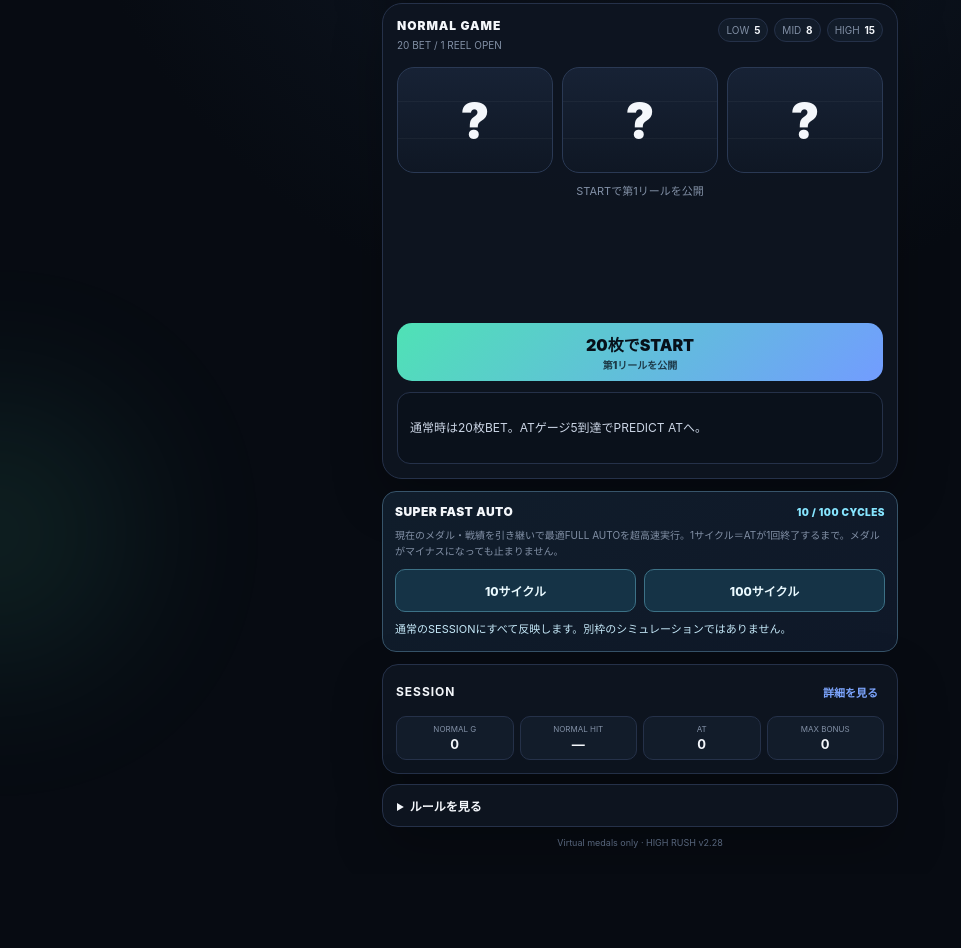
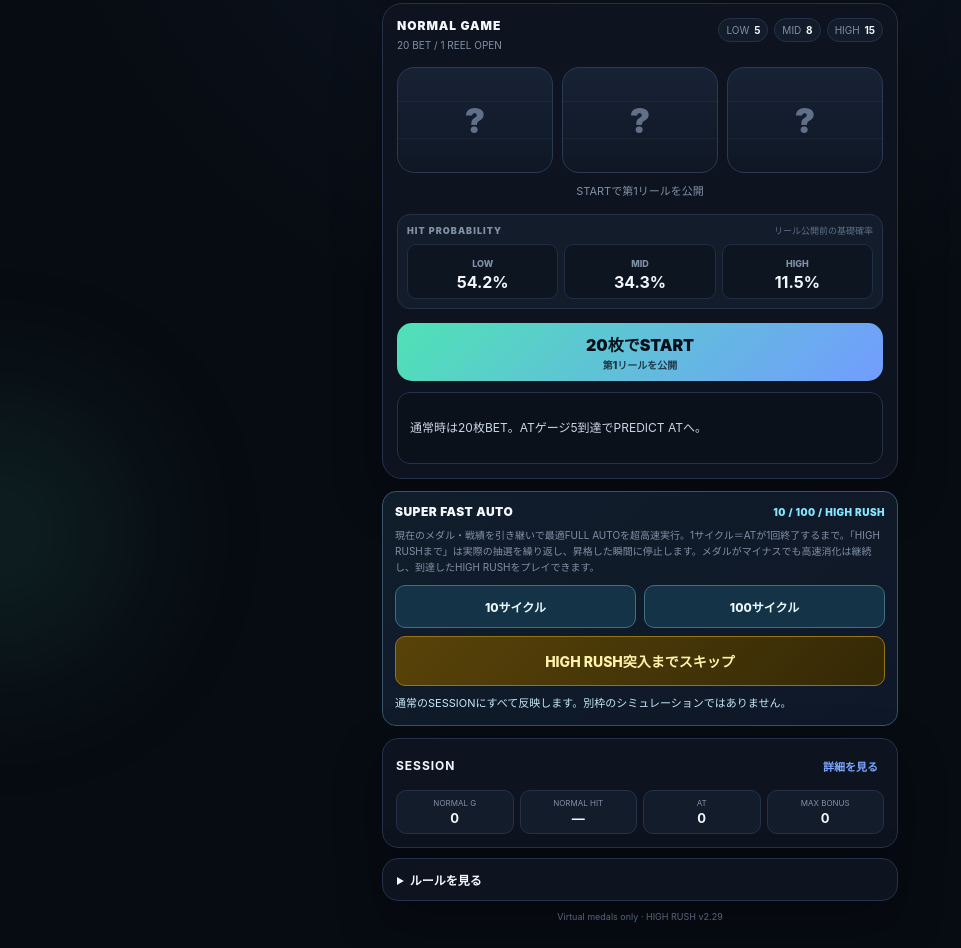
Before and after one commit to rua2005-cloud/double-up-lottery, a plain HTML site: page predict-rush-high/index.html in a window 1280 px wide. Shown: the part 262-1210 px from the top of the page, without its empty margins (0-961 px from the left). Before the commit the page ends 1136 px from the top, so only its background shows below. Drawn offline with Linux system fonts and the light colour scheme.

Commit message:
Expose skip-until-HIGH-RUSH button in turbo controls

```diff
--- a/predict-rush-high/index.html
+++ b/predict-rush-high/index.html
@@ -62,6 +62,7 @@
     .turbo-buttons{display:grid;grid-template-columns:1fr 1fr;gap:8px}
     .turbo-buttons button{border:1px solid #3c7186;border-radius:10px;background:#153346;color:#eafaff;font:inherit;font-size:12px;font-weight:800;padding:12px 5px;cursor:pointer}
     .turbo-buttons button:disabled{opacity:.45;cursor:default}
+    .turbo-buttons .turbo-to-high{grid-column:1 / -1;border-color:#947419;background:linear-gradient(135deg,#594309,#342906);color:#fff2aa;font-size:14px;padding:14px 8px}
     .turbo-buttons button:focus-visible,.turbo-stop:focus-visible{outline:2px solid #8ff7ff;outline-offset:2px}
     .turbo-stop{display:block;width:100%;margin-top:8px;padding:10px;border:1px solid #92525a;border-radius:9px;background:#311c27;color:#ffc3cc;font-size:12px;font-weight:800;cursor:pointer}
     .turbo-stop.is-hidden{display:none!important}
@@ -126,11 +127,12 @@
     </section>
 
     <section class="turbo-panel" aria-label="超高速オート">
-      <div class="turbo-heading"><span>SUPER FAST AUTO</span><span class="turbo-label">10 / 100 CYCLES</span></div>
-      <p class="turbo-help">現在のメダル・戦績を引き継いで最適FULL AUTOを超高速実行。1サイクル＝ATが1回終了するまで。メダルがマイナスになっても止まりません。</p>
+      <div class="turbo-heading"><span>SUPER FAST AUTO</span><span class="turbo-label">10 / 100 / HIGH RUSH</span></div>
+      <p class="turbo-help">現在のメダル・戦績を引き継いで最適FULL AUTOを超高速実行。1サイクル＝ATが1回終了するまで。「HIGH RUSHまで」は実際の抽選を繰り返し、昇格した瞬間に停止します。メダルがマイナスでも高速消化は継続し、到達したHIGH RUSHをプレイできます。</p>
       <div class="turbo-buttons">
         <button id="turbo10" type="button">10サイクル</button>
         <button id="turbo100" type="button">100サイクル</button>
+        <button id="turboUntilHighRush" class="turbo-to-high" type="button">HIGH RUSH突入までスキップ</button>
       </div>
       <button id="turboStop" class="turbo-stop is-hidden" type="button">途中停止</button>
       <div id="turboStatus" class="turbo-status" role="status">通常のSESSIONにすべて反映します。別枠のシミュレーションではありません。</div>
@@ -180,9 +182,9 @@
       <p><strong>⑨ SUPER RATE UP CHANCE</strong><br>85% MODE中の継続確定後に25%で発生。2リールを見てLOW / MID / HIGHを予想し、成功で95% MODEへ。失敗してもHRは終了せず、85% MODEのまま次BONUSへ進みます。</p>
       <p><strong>⑩ 95% MODE</strong><br>成功後はHR終了まで継続期待度95%。REVIVAL込みで95%を維持するため確定継続率は約80.5%。確定継続を引かなかった場合だけ通常のBATTLE JUDGEを行います。10G区切りと配当倍率はそのままです。</p>
       <p><strong>⑪ 最適AUTO</strong><br>設定からONにすると最適打ちで自動進行します。AUTOタイプは2種類。SPECIAL MANUALでは通常時とPREDICT AT / HIGH RUSH BONUSを自動進行し、RUNE DRIVE、BATTLE JUDGE、CONTINUE RATE CHANCE、SUPER RATE UP CHANCE、HIGH RUSH ENDからのREVIVAL抽選だけ手動。FULL AUTOではこれらの特殊区間も含め、すべて最適選択で自動進行します。</p>
-      <p><strong>⑫ SUPER FAST AUTO</strong><br>10・100サイクルを高速消化します。現在のゲーム状態と戦績をそのまま引き継ぎ、AT終了を1サイクルとしてカウントします。メダル不足でも続行でき、途中停止可能。終了後はすべての収支と統計がSESSIONに反映されています。通常AUTOと違い、ゲーム進行中の表示は一定間隔で更新します。</p>
+      <p><strong>⑫ SUPER FAST AUTO</strong><br>10・100サイクル消化に加え、「HIGH RUSH突入までスキップ」を選べます。現在のゲーム状態と戦績を引き継ぎ、実際の抽選確率で最適FULL AUTOを高速実行して昇格直後に停止します。メダル不足でも高速消化可能で、途中停止もできます。収支・戦績はすべてSESSIONに反映されます。</p>
     </div></details>
-    <footer>Virtual medals only · HIGH RUSH v2.28</footer>
+    <footer>Virtual medals only · HIGH RUSH v2.29</footer>
   </main>
 
   <dialog id="settingsDialog"><form method="dialog" class="settings-card">
@@ -195,6 +197,6 @@
     <label class="setting-row"><span><b>AUTO速度</b><small>NORMALは展開を追いやすく、FASTは高速消化</small></span><select id="autoSpeed"><option value="normal">NORMAL</option><option value="fast">FAST</option></select></label>
     <button id="resetBtn" type="button" class="danger-btn">セッションをリセット</button>
   </form></dialog>
-  <script src="game.js?v=2.28"></script>
+  <script src="game.js?v=2.29"></script>
 </body>
 </html>
```
